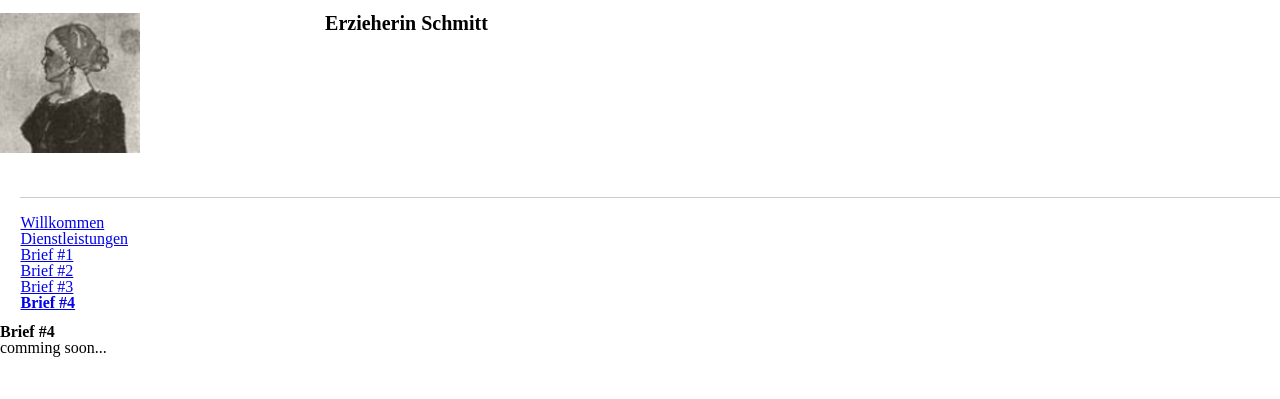
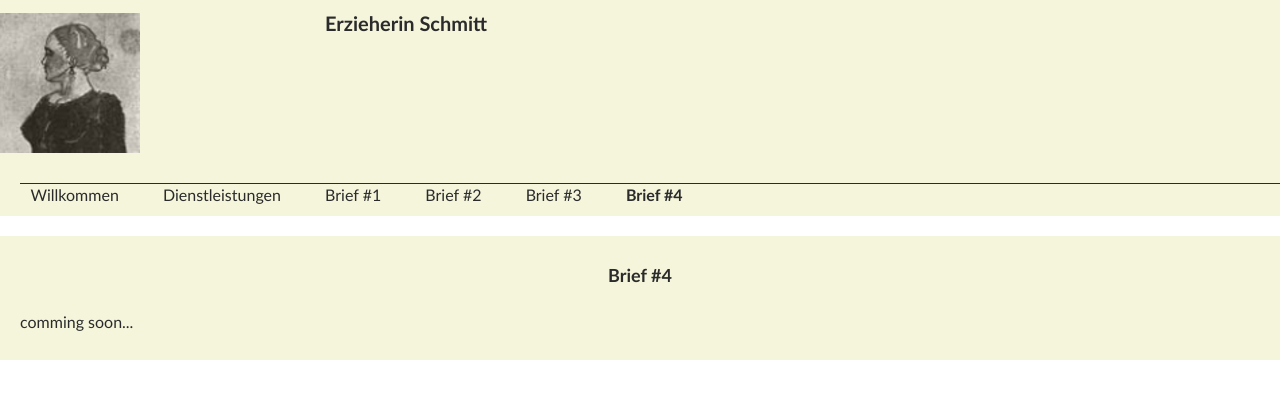
Before and after one commit to richardtraindl/tierarztpraxis-kaiserstrasse.at, a Jekyll site: the page built from xyz123/Schmitt/brief4.html, in a window 1280 px wide. Shown: the top 399 px of the page. Built offline with Jekyll 4.4.1, drawn with Linux system fonts in a browser that asks for light colours.

Commit message:
customize

```diff
--- a/_layouts/guest.html
+++ b/_layouts/guest.html
@@ -14,6 +14,7 @@
         <meta name="viewport" content="width=device-width, initial-scale=1.0">
 
         <link rel="stylesheet" href="/styles/html5reset.css" media="all">
+        <link rel="stylesheet" href="/styles/guestall.css" media="all">
         <link rel="stylesheet" href="/styles/col.css" media="all">
         <link rel="stylesheet" href="/styles/12cols.css" media="all">
 
```
